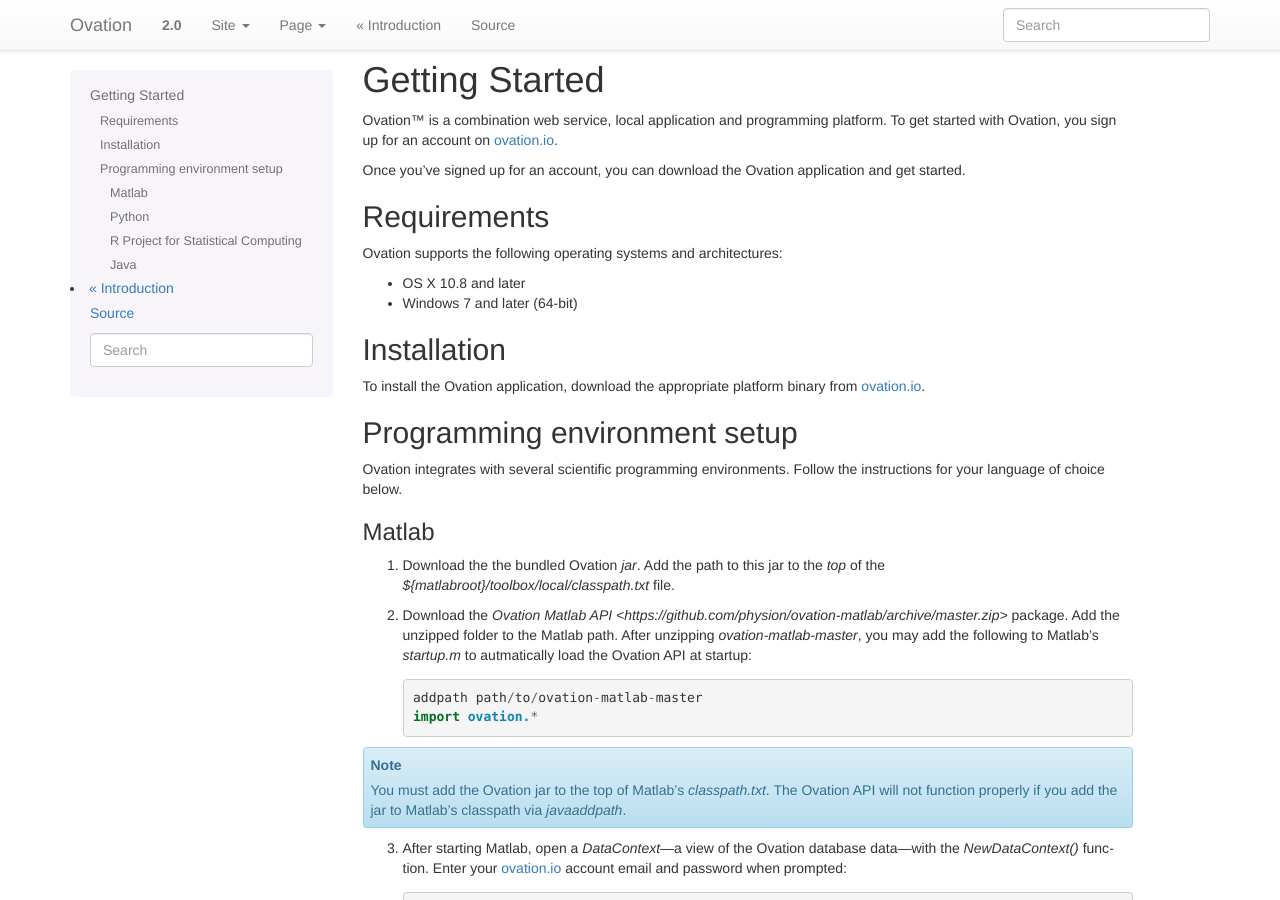
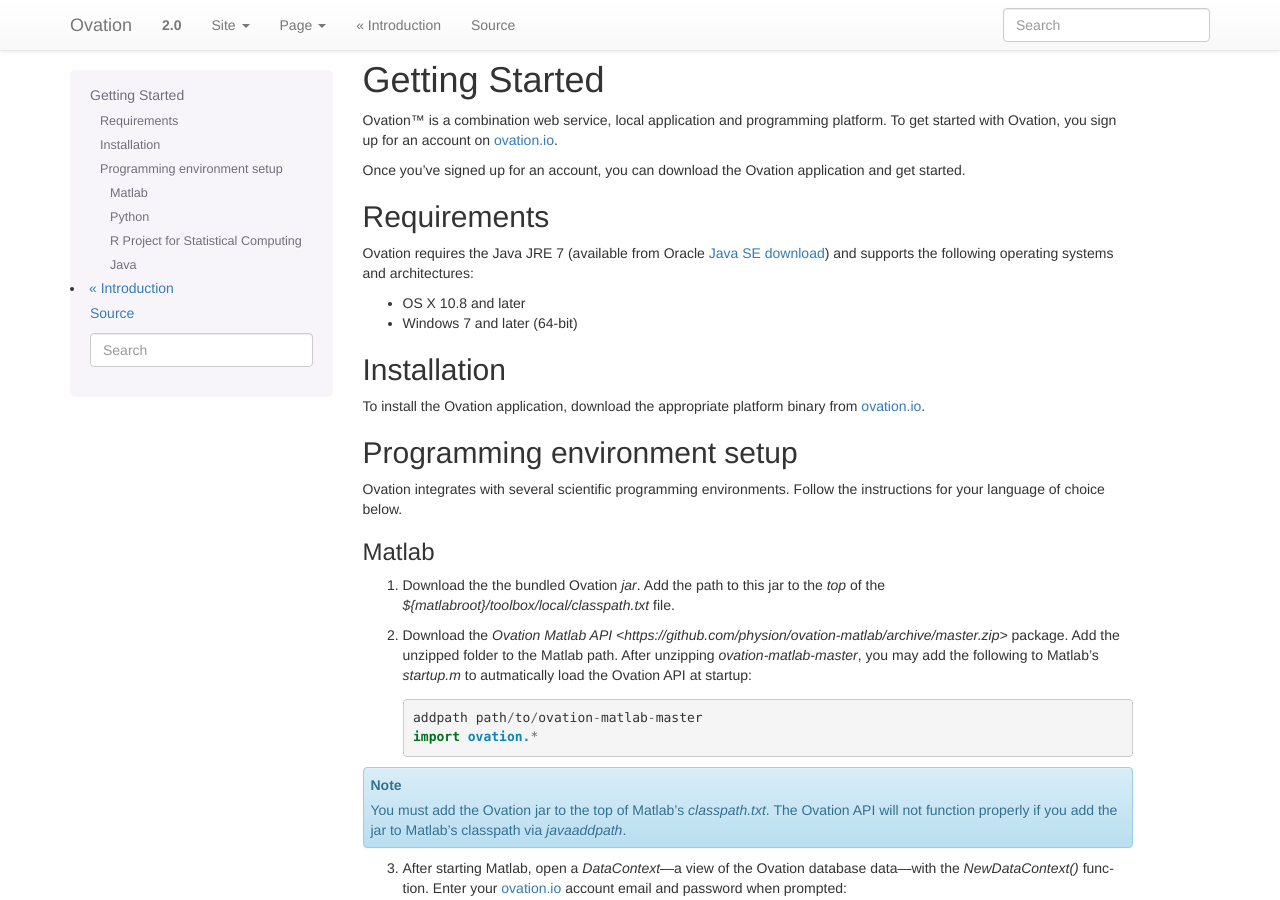
Before and after one commit to physion/ovation-docs, a Sphinx documentation site: the page built from source/getting_started.rst, in a window 1280 px wide and 900 px high. Built offline with Sphinx 7.4.7, drawn with Linux system fonts in a browser that asks for light colours.

Commit message:
Java 7 JRE requirement

```diff
--- a/source/getting_started.rst
+++ b/source/getting_started.rst
@@ -9,10 +9,11 @@
 Requirements
 ============
 
-Ovation supports the following operating systems and architectures:
+Ovation requires the Java JRE 7 (available from Oracle `Java SE download <http://www.oracle.com/technetwork/java/javase/downloads/jre7-downloads-1880261.html>`_) and supports the following operating systems and architectures:
 
 * OS X 10.8 and later
 * Windows 7 and later (64-bit)
+
 
 Installation
 ============
```
